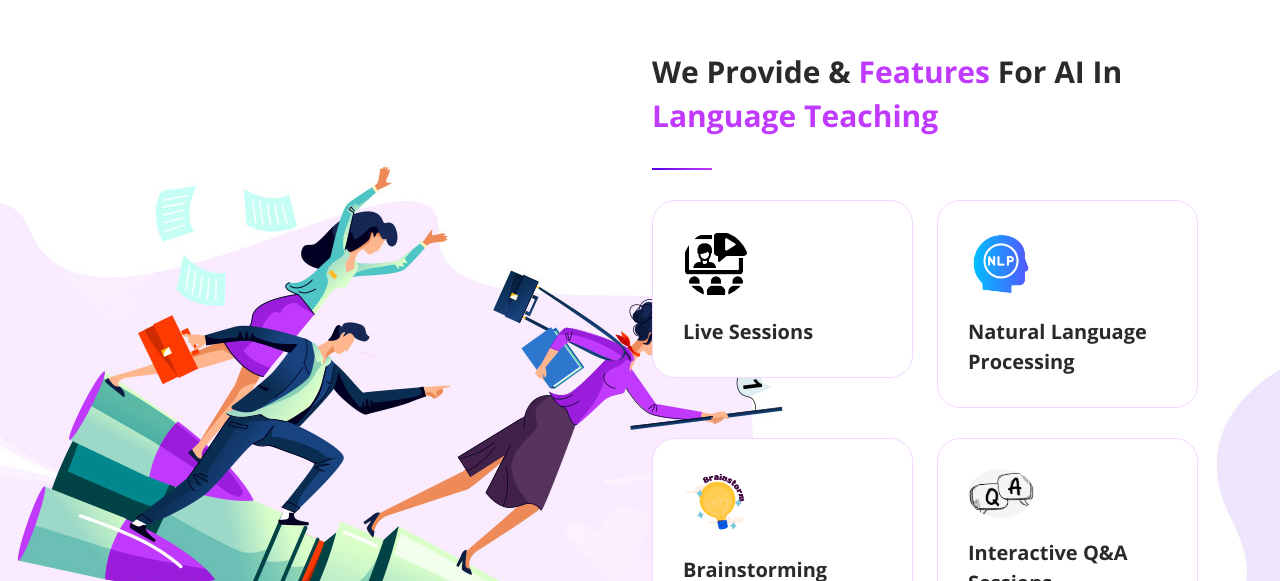
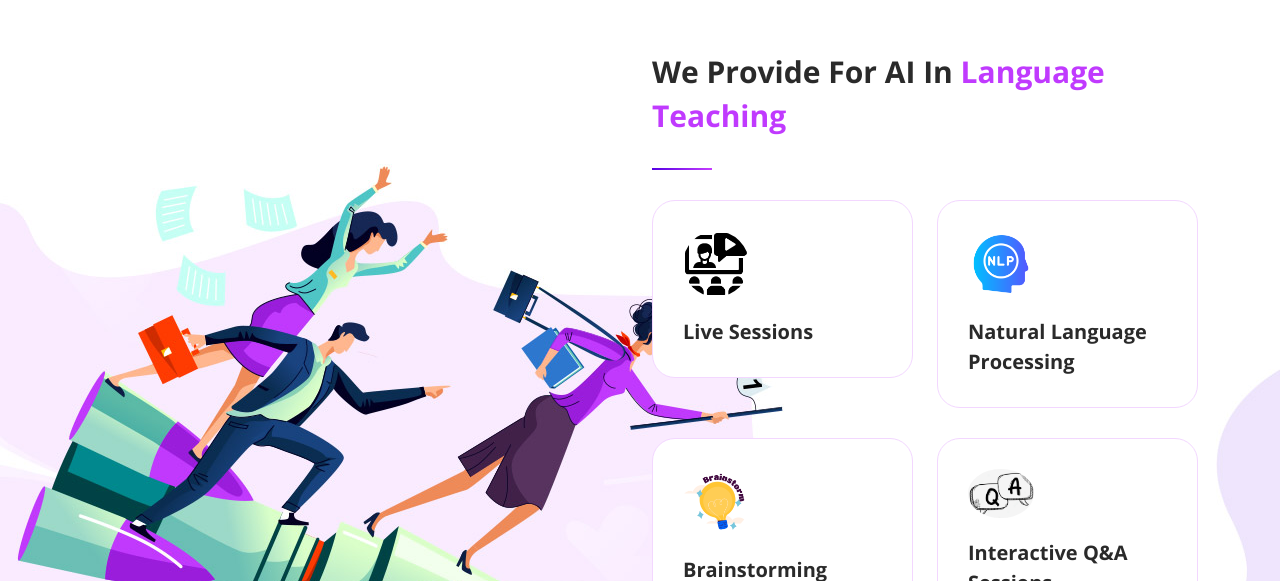
Before and after one commit to English-Sona/English-Sona.github.io, a plain HTML site: page index.html in a window 1280 px wide. Shown: the part 1359-1940 px from the top of the page. Drawn offline with nearby package versions, Linux system fonts and the light colour scheme.

Commit message:
Update index.html

```diff
--- a/index.html
+++ b/index.html
@@ -73,7 +73,7 @@
                       <li class="scroll-to-section"><a href="#top" class="active">Home</a></li>
                       <li class="scroll-to-section"><a href="#services">Features</a></li>
                       <li class="scroll-to-section"><a href="#projects">Road Map</a></li>
-                      <li class="scroll-to-section"><a href="#infos">Infos</a></li>
+                      <li class="scroll-to-section"><a href="#infos">Details</a></li>
                       <li class="scroll-to-section"><a href="#contact">Contact</a></li>
                   </ul>
                     <a class='menu-trigger'>
@@ -113,8 +113,7 @@
           <div class="row">
             <div class="col-lg-12">
               <div class="section-heading">
-                <h2>We Provide <em></em> &amp;
-                  <span>Features</span> For AI in<span> Language Teaching</span> </h2>
+                <h2>We Provide  For AI in<span> Language Teaching</span> </h2>
                   <div class="line-dec"></div>
 
               </div>
```
